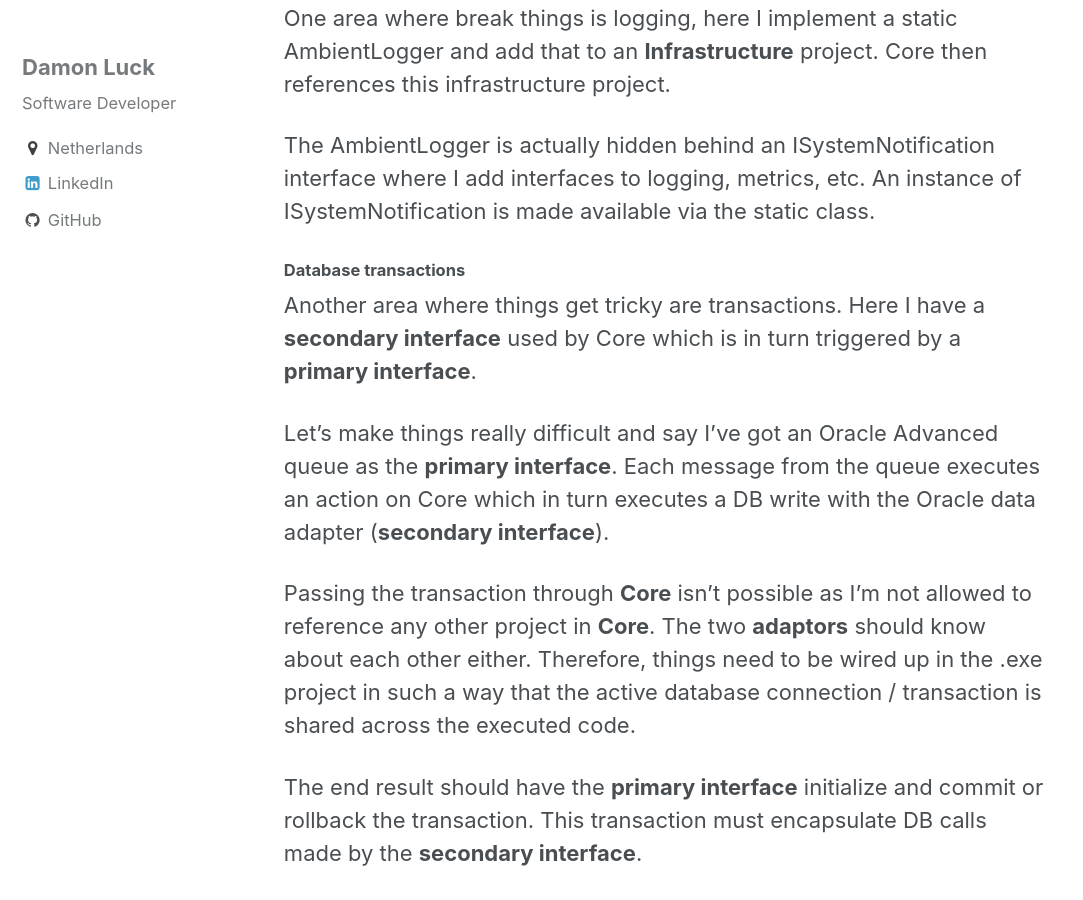
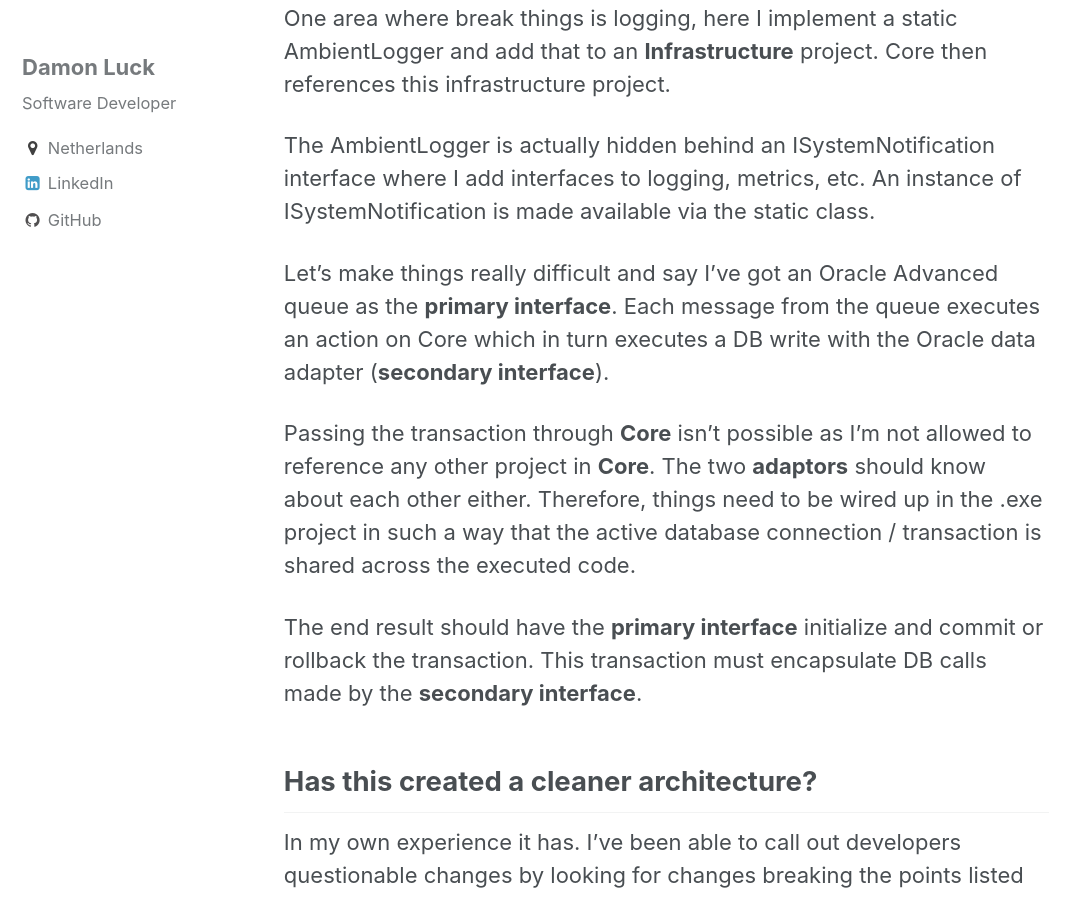
Before and after one commit to DamonLuck/damonluck.github.io, a Jekyll site: the page built from _posts/2017-05-31-hexagonal-architecture.md, in a window 1280 px wide and 900 px high, scrolled down 1824 px. Shown: the whole window, without its empty margins (0-1083 px from the left). Built offline with Jekyll 4.4.1, drawn with Linux system fonts in a browser that asks for light colours.

Commit message:
Test one capture

```diff
--- a/_posts/2017-05-31-hexagonal-architecture.md
+++ b/_posts/2017-05-31-hexagonal-architecture.md
@@ -28,9 +28,11 @@ After a bit of practice it becomes second nature and I don't always follow these
 
 The AmbientLogger is actually hidden behind an ISystemNotification interface where I add interfaces to logging, metrics, etc. An instance of ISystemNotification is made available via the static class.
 
+{% capture notice-2 %}
 #### Database transactions
 
 Another area where things get tricky are transactions. Here I have a **secondary interface** used by Core which is in turn triggered by a **primary interface**.
+{% endcapture %}
 
 Let's make things really difficult and say I've got an Oracle Advanced queue as the **primary interface**. Each message from the queue executes an action on Core which in turn executes a DB write with the Oracle data adapter (**secondary interface**).
 
```
